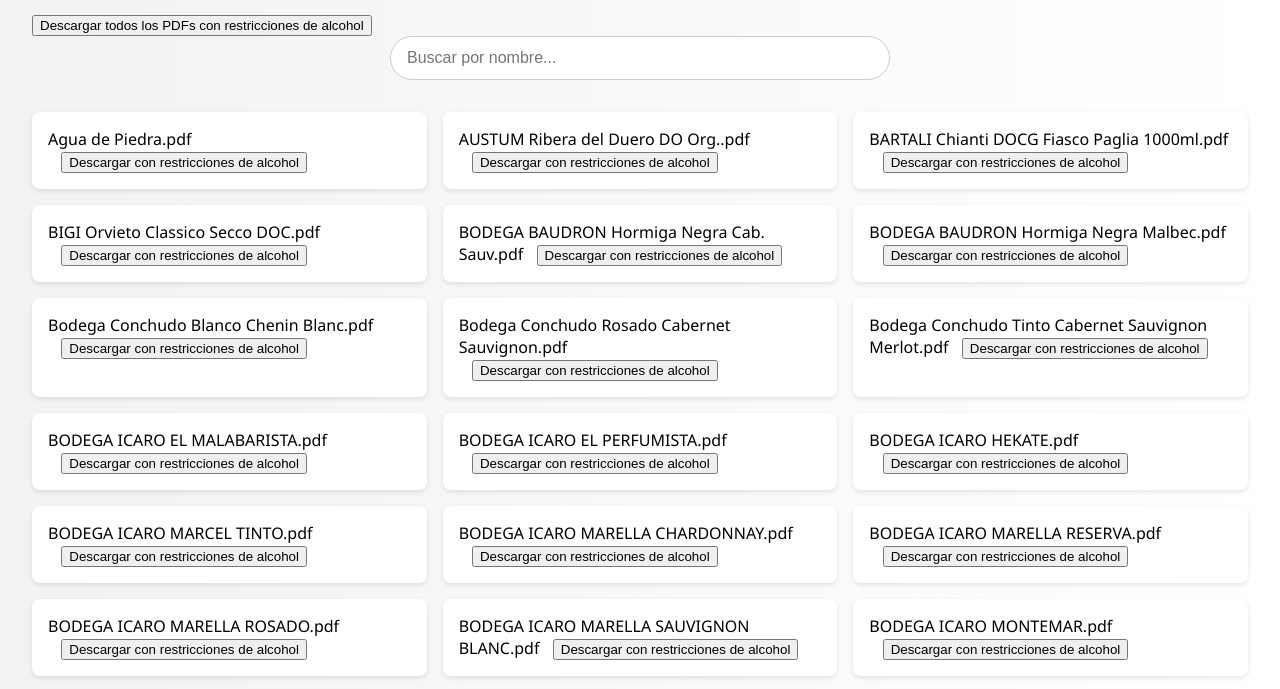
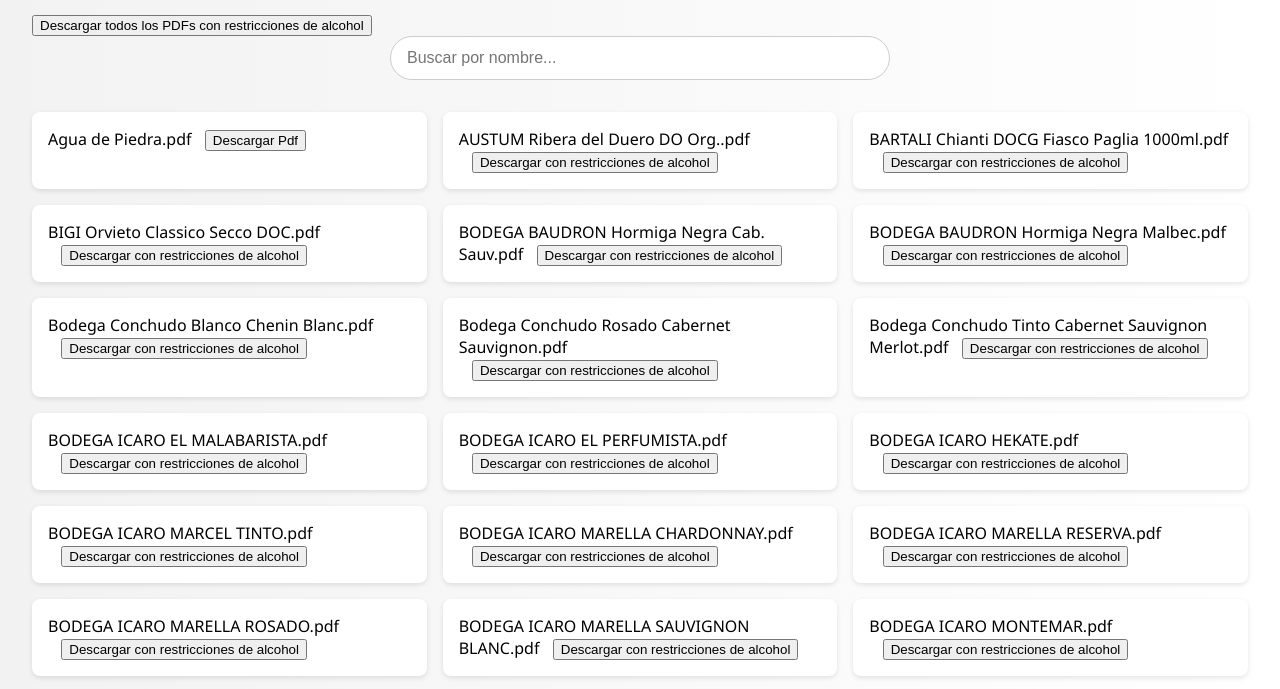
Before and after one commit to wineryandplusredes2025/finder-files, a plain HTML site: page index.html in a window 1280 px wide. Both pictures are taken after a click on the button "Descargar todos los PDFs con restricciones de alcohol". Shown: the part 99-788 px from the top of the page. Drawn offline with Linux system fonts and the light colour scheme; no server answers.

Commit message:
0% alcohol

```diff
--- a/index.html
+++ b/index.html
@@ -388,6 +388,13 @@
         fileListElement.innerHTML = '<div class="no-results">No se encontraron resultados.</div>';
         return;
       }
+      const logo2Files = [
+        'TEHUACAN BRILLANTE LATA SLEEK.pdf',
+        'TEHUACAN BRILLANTE NARANJADA.pdf',
+        'TEHUACAN BRILLANTE LIMONADA.pdf',
+        'Tehuacan Brillante.pdf',
+        'Agua de Piedra.pdf'
+      ];
       filteredFiles.forEach(file => {
         const div = document.createElement('div');
         div.className = 'file-item';
@@ -397,9 +404,12 @@
         fileTitle.style.fontWeight = '500';
         // Botón para descargar con logo
         const logoBtn = document.createElement('button');
-        logoBtn.textContent = 'Descargar con restricciones de alcohol';
+        logoBtn.textContent = logo2Files.includes(file) ? 'Descargar Pdf' : 'Descargar con restricciones de alcohol';
         logoBtn.style.marginLeft = '1em';
-        logoBtn.onclick = () => addLogoToPdf(folderPath + file, file);
+        logoBtn.onclick = () => {
+          const logoToUse = logo2Files.includes(file) ? './logo2.png' : logoUrl;
+          addLogoToPdf(folderPath + file, file, logoToUse);
+        };
         div.appendChild(fileTitle);
         div.appendChild(logoBtn);
         fileListElement.appendChild(div);
@@ -421,24 +431,22 @@
     renderFiles(pdfFiles);
 
     // Función para agregar logo a un PDF
-    async function addLogoToPdf(pdfUrl, fileName) {
+    async function addLogoToPdf(pdfUrl, fileName, logoPath = logoUrl) {
       try {
         const existingPdfBytes = await fetch(pdfUrl).then(res => res.arrayBuffer());
-        const pngImageBytes = await fetch(logoUrl).then(res => res.arrayBuffer());
+        const pngImageBytes = await fetch(logoPath).then(res => res.arrayBuffer());
         const pdfDoc = await PDFLib.PDFDocument.load(existingPdfBytes);
         const pngImage = await pdfDoc.embedPng(pngImageBytes);
         const pages = pdfDoc.getPages();
-        // Tamaño en pixeles aproximado para 6cm x 3cm (a 72dpi: 1cm ≈ 28.35px)
         for (const page of pages) {
           const { width, height } = page.getSize();
-          // El logo ocupa todo el ancho de la página, centrado abajo
           const logoWidth = width - 60; // 30px de margen a cada lado
           const originalWidth = 2315.4268;
           const originalHeight = 90.8682;
           const logoHeight = (logoWidth / originalWidth) * originalHeight;
           page.drawImage(pngImage, {
-            x: 30, // margen izquierdo
-            y: 10, // margen inferior
+            x: 30,
+            y: 10,
             width: logoWidth,
             height: logoHeight,
           });
@@ -446,10 +454,10 @@
         const pdfBytes = await pdfDoc.save();
         const blob = new Blob([pdfBytes], { type: 'application/pdf' });
         const url = URL.createObjectURL(blob);
-  const a = document.createElement('a');
-  a.href = url;
-  a.download = fileName;
-  a.click();
+        const a = document.createElement('a');
+        a.href = url;
+        a.download = fileName;
+        a.click();
       } catch (error) {
         alert('Error al agregar el logo: ' + error.message);
       }
```
Also changed, not shown: logo2.png (added).
